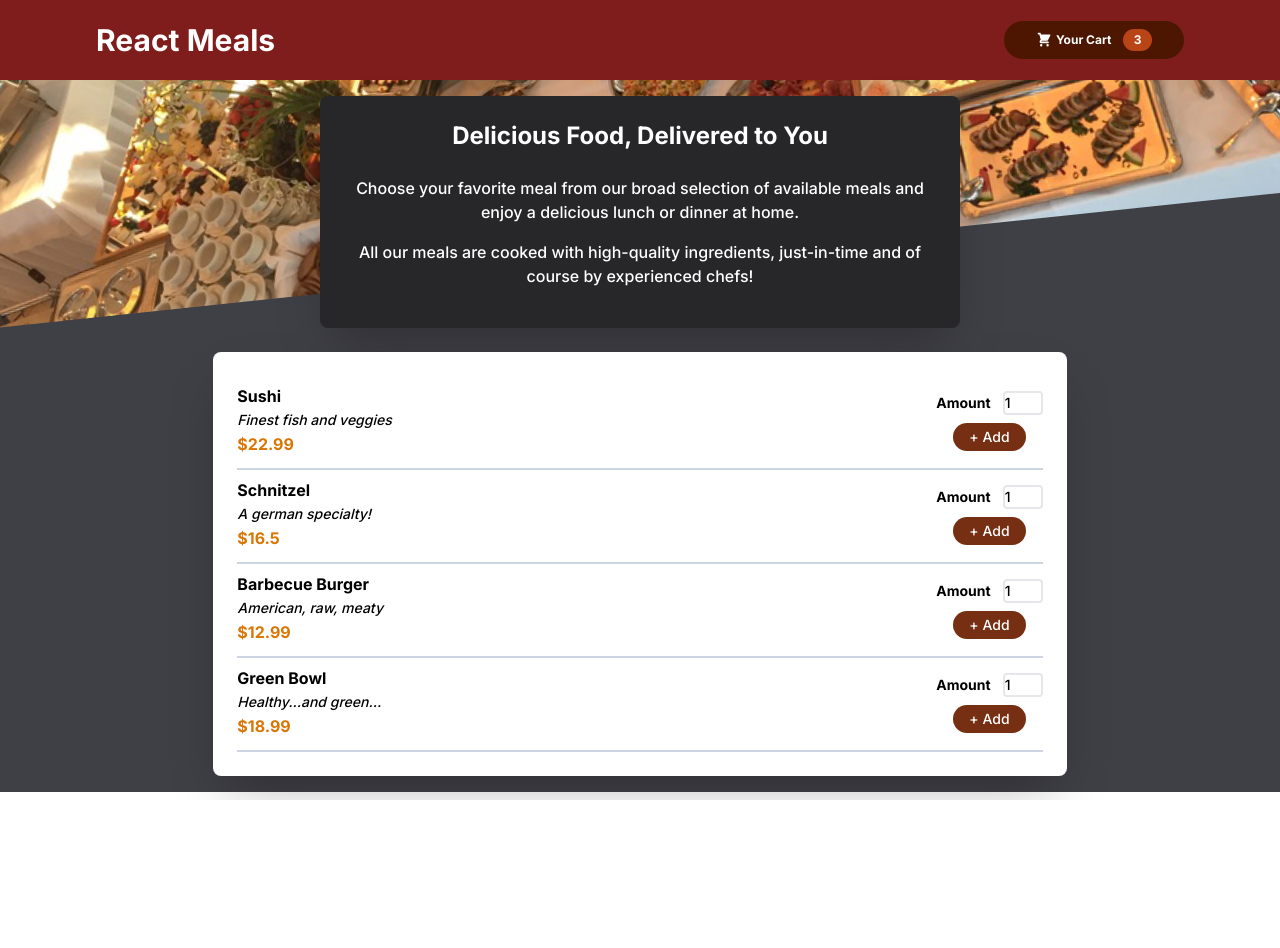
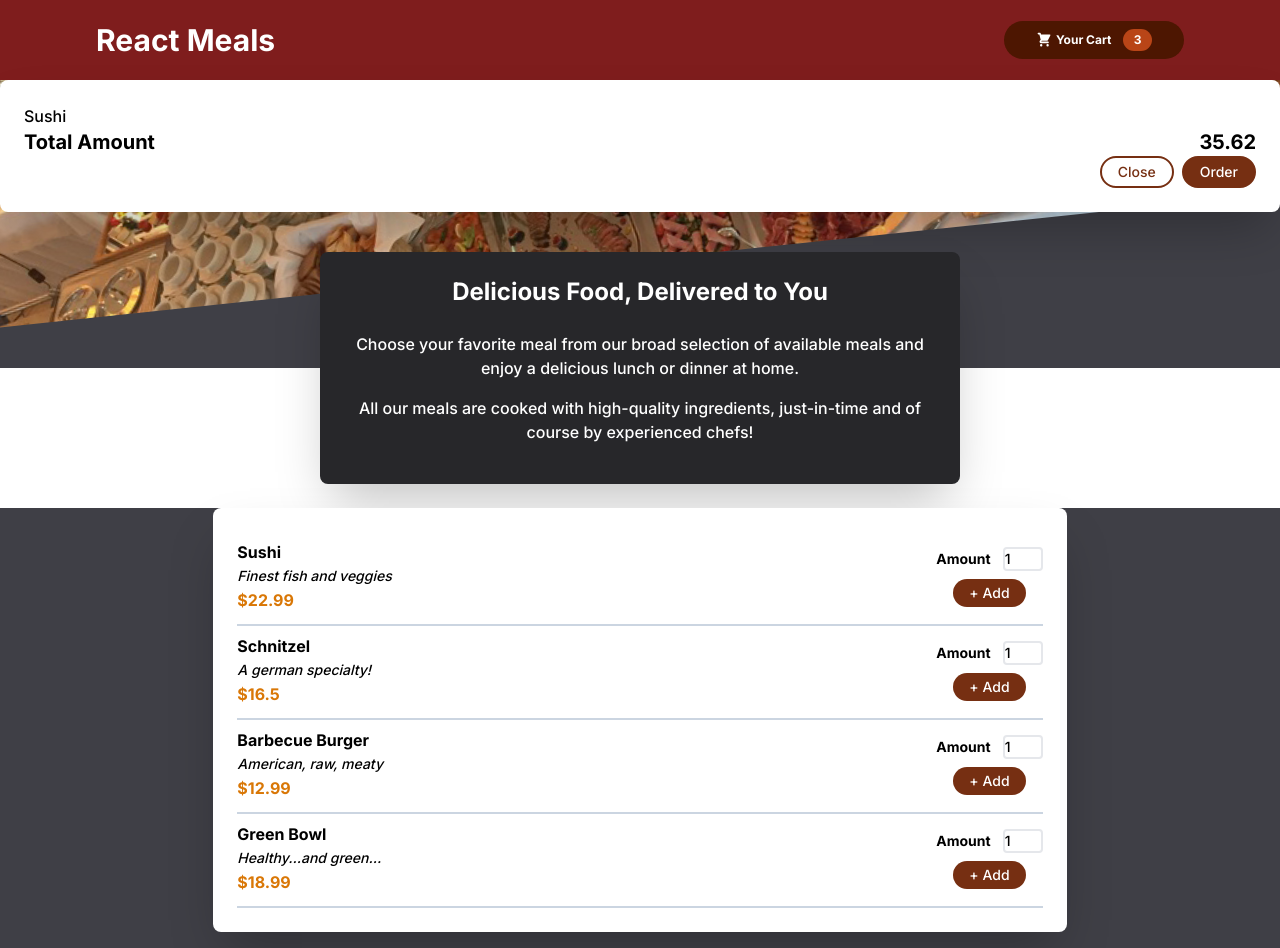
Before and after one commit to WiFo26/order-food-app, a React (Vite) app: page / in a window 1280 px wide. Before the commit the page ends 800 px from the top, so only its background shows below. Built offline with nearby package versions, Linux system fonts and the light colour scheme.

Commit message:
add cart component

```diff
--- a/index.html
+++ b/index.html
@@ -12,6 +12,7 @@
 </head>
 
 <body>
+  <div id="overlays"></div>
   <div id="root"></div>
   <script type="module" src="/src/main.jsx"></script>
 </body>
--- /dev/null
+++ b/src/components/Cart/Cart.jsx
@@ -0,0 +1,20 @@
+import { Button } from '../UI/Button'
+import { Card } from '../UI/Card'
+
+export const Cart = () => {
+  return (
+    <Card bgColor='bg-white'>
+      <ul>
+        <li>Sushi</li>
+      </ul>
+      <div className='flex items-center justify-between text-xl font-bold'>
+        <h1>Total Amount</h1>
+        <span>35.62</span>
+      </div>
+      <div className='flex items-center justify-end gap-2'>
+        <Button borderColor='border-[#762f12]' textColor='text-[#762f12]'>Close</Button>
+        <Button bgColor='bg-[#762f12]' borderColor='border-[#762f12]' textColor='text-white'>Order</Button>
+      </div>
+    </Card>
+  )
+}
--- a/src/components/Layout/index.jsx
+++ b/src/components/Layout/index.jsx
@@ -1,3 +1,4 @@
+import { Cart } from '../Cart/Cart'
 import { AvailableMeals } from '../Meal/AvailableMeals'
 import { MealSummary } from '../Meal/MealSummary'
 import { Header } from '../UI/Header'
@@ -6,6 +7,7 @@ export const Layout = () => {
     <div className='bg-zinc-700'>
       <Header />
       <main className='absolute top-20 grid w-full place-items-center gap-6'>
+        <Cart />
         <MealSummary />
         <AvailableMeals />
       </main>
--- /dev/null
+++ b/src/components/UI/Button.jsx
@@ -0,0 +1,3 @@
+export const Button = ({ children, bgColor, borderColor, textColor }) => {
+  return <button className={`rounded-full ${bgColor} ${borderColor} border-2 px-4 py-1 text-sm ${textColor}`}>{children}</button>
+}
```
